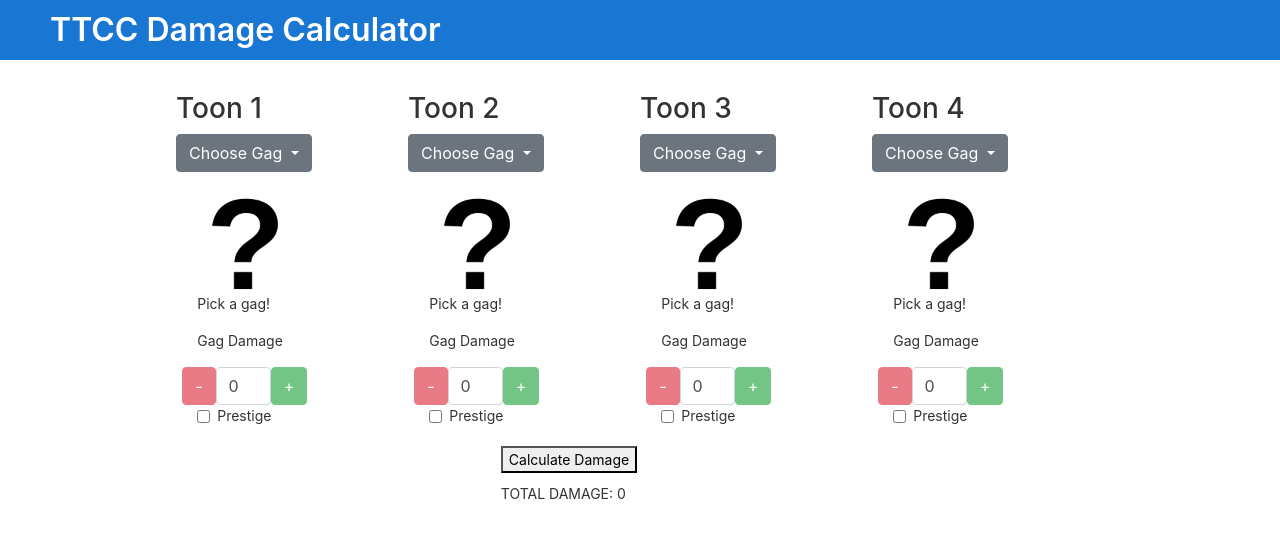
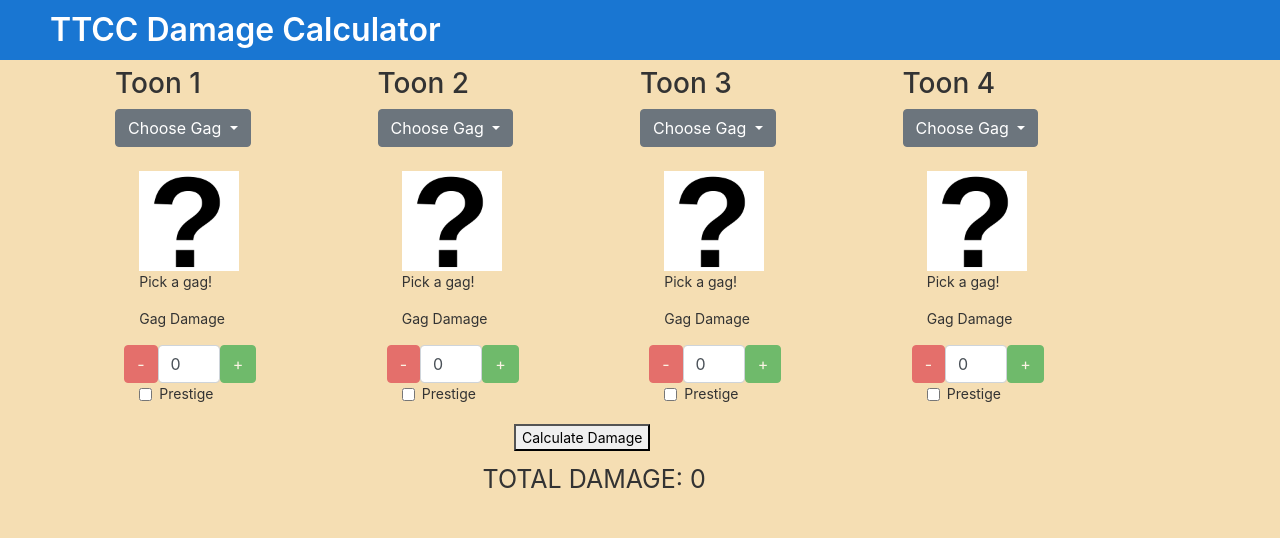
Before and after one commit to BobTabrizi/TTDamageCalculator, an Angular app: page / in a window 1280 px wide. Shown: the top 538 px of the page. Built offline with nearby package versions, Linux system fonts and the light colour scheme.

Commit message:
Style adjustments

```diff
--- a/src/app/app.component.html
+++ b/src/app/app.component.html
@@ -70,13 +70,20 @@
     opacity: 0.8;
   }
 
+  .containerWrapper{
+    background-color: wheat;
+    margin-top: -25px;
+    padding-bottom: 500px;
+  }
+
   .content {
     display: flex;
-    margin: 82px auto 32px;
-    padding: 0 16px;
-    max-width: 960px;
+    margin: 82px auto 82px;
+    max-width: 1050px;
     flex-direction: column;
     align-items: center;
+    align-self: center;
+
   }
 
   svg.material-icons {
@@ -316,6 +323,7 @@
     <div class="spacer"></div>
 
 </div>
+<div class = "containerWrapper">
 <div class="content" role="main">
 
 
@@ -356,3 +364,5 @@
 <!-- <app-toon-list></app-toon-list> !-->
 <!-- <router-outlet></router-outlet> !-->
 <app-calculator></app-calculator>
+</div>
+</div>
--- a/src/app/calculator/calculator.component.css
+++ b/src/app/calculator/calculator.component.css
@@ -2,4 +2,5 @@
 
 .damageResult{
 margin-left: 35%;
+font-size: 25px;
 }
--- a/src/app/toon-list/toon-list.component.css
+++ b/src/app/toon-list/toon-list.component.css
@@ -68,7 +68,7 @@
   }
 
   .calculateButton{
-    margin-left: 35%;
+    margin-left: 38%;
   }
 
 .dropdown-submenu {
```
